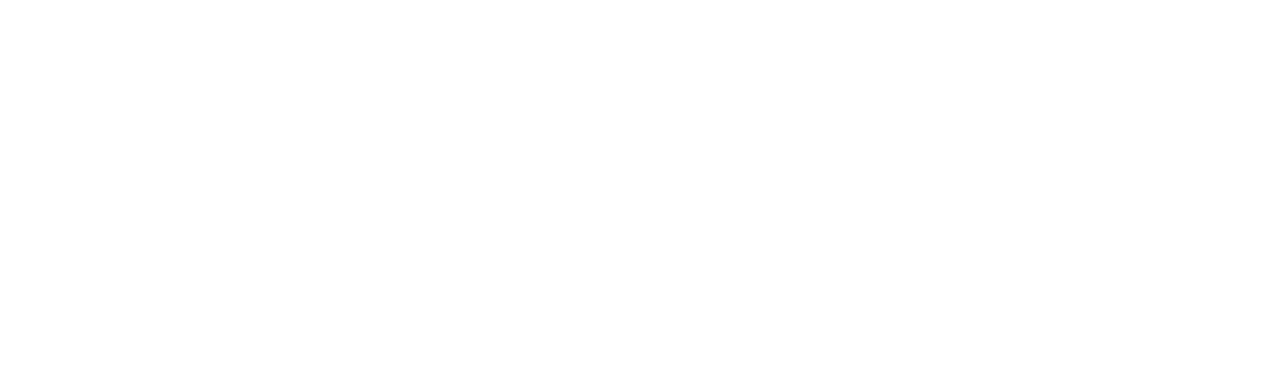
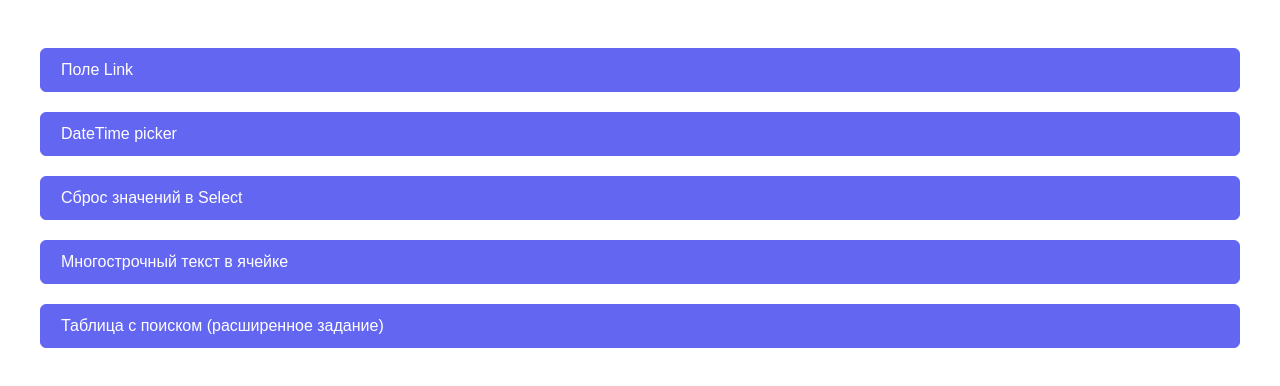
Before and after one commit to somewell02/test_tasks, a Vue app: page / in a window 1280 px wide. Shown: the top 386 px of the page. Built offline with nearby package versions, Linux system fonts and the light colour scheme; a web font is replaced by a local one.

Commit message:
Time picker task and home page

```diff
--- a/src/router/index.ts
+++ b/src/router/index.ts
@@ -12,13 +12,18 @@ const routes: Array<RouteRecordRaw> = [
     component: () => import("@/views/LinkFieldView.vue"),
   },
   {
+    path: "/time-picker",
+    name: "time-picker",
+    component: () => import("@/views/TimePickerView.vue"),
+  },
+  {
     path: "/reset-select",
     name: "reset-select",
     component: () => import("@/views/ResetSelectView.vue"),
   },
   {
     path: "/api-text",
-    name: "/api-text",
+    name: "api-text",
     component: () => import("@/views/ApiTextView.vue"),
   },
   {
--- a/src/views/HomeView.vue
+++ b/src/views/HomeView.vue
@@ -1,9 +1,52 @@
 <template>
-  <base-layout> </base-layout>
+  <base-layout>
+    <div class="tasks-list">
+      <prime-button
+        v-for="task in tasks"
+        :key="task.routeName"
+        @click="$router.push({ name: task.routeName })"
+      >
+        {{ task.title }}
+      </prime-button>
+    </div>
+  </base-layout>
 </template>
 
 <script lang="ts" setup>
 import BaseLayout from "@/layouts/BaseLayout.vue";
+import PrimeButton from "primevue/button";
+
+import { ref } from "vue";
+
+const tasks = ref([
+  {
+    title: "Поле Link",
+    routeName: "link-field",
+  },
+  {
+    title: "DateTime picker",
+    routeName: "time-picker",
+  },
+  {
+    title: "Сброс значений в Select",
+    routeName: "reset-select",
+  },
+  {
+    title: "Многострочный текст в ячейке",
+    routeName: "api-text",
+  },
+  {
+    title: "Таблица с поиском (расширенное задание)",
+    routeName: "table-search",
+  },
+]);
 </script>
 
-<style lang="scss" scoped></style>
+<style lang="scss" scoped>
+.tasks-list {
+  margin-top: 40px;
+  display: flex;
+  flex-direction: column;
+  row-gap: 20px;
+}
+</style>
--- /dev/null
+++ b/src/views/TimePickerView.vue
@@ -0,0 +1,25 @@
+<template>
+  <base-layout>
+    <prime-calendar v-model="time" date-format="HH:MM" timeOnly />
+  </base-layout>
+</template>
+
+<script lang="ts" setup>
+import BaseLayout from "@/layouts/BaseLayout.vue";
+import PrimeCalendar from "primevue/calendar";
+
+import { ref } from "vue";
+
+const getCurrentTime = () => {
+  const date = new Date();
+
+  const result = date.toLocaleTimeString("ru", {
+    hour: "numeric",
+    minute: "numeric",
+  });
+
+  return result.toString();
+};
+
+const time = ref<string>(getCurrentTime());
+</script>
```
